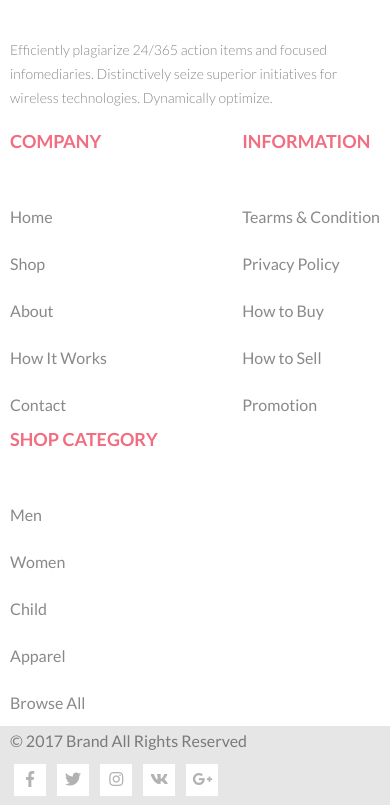
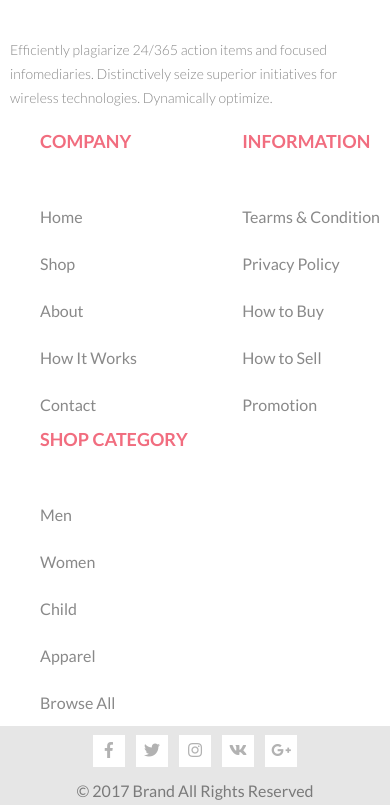
Before and after one commit to DenTheProgrammer/BrandTemplate, a plain HTML site: page Brand/index.html in a window 390 px wide. Shown: the part 6146-6951 px from the top of the page. Drawn offline with Linux system fonts and the light colour scheme.

Commit message:
some footer fixes

```diff
--- a/Brand/style.css
+++ b/Brand/style.css
@@ -594,6 +594,7 @@ input[type="search"] {
     font-size: 18px;
     font-weight: 700;
     text-transform: uppercase;
+    margin-left: 30px;
 }
 
 .upperFooter li {
@@ -605,6 +606,7 @@ input[type="search"] {
 .upperFooter ul {
     margin-top: 41px;
     line-height: 47px;
+    margin-left: 30px;
 }
 
 .upperFooter p {
@@ -860,6 +862,10 @@ input[type="search"] {
         /*  end burger  */
 
 
+    .lowerFooter .smallerWrapper {
+        justify-content: space-around;
+        flex-wrap: wrap-reverse;
+    }
 }
 
 
```
